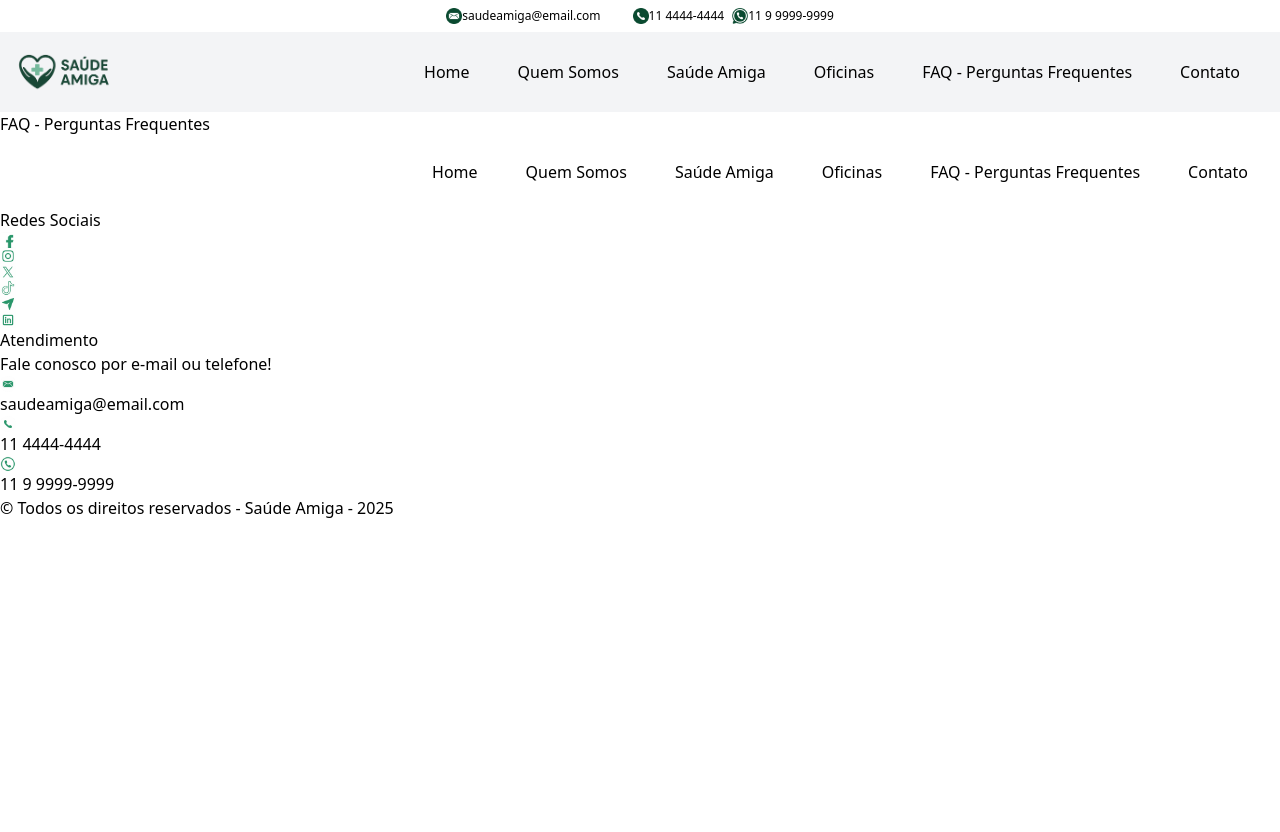
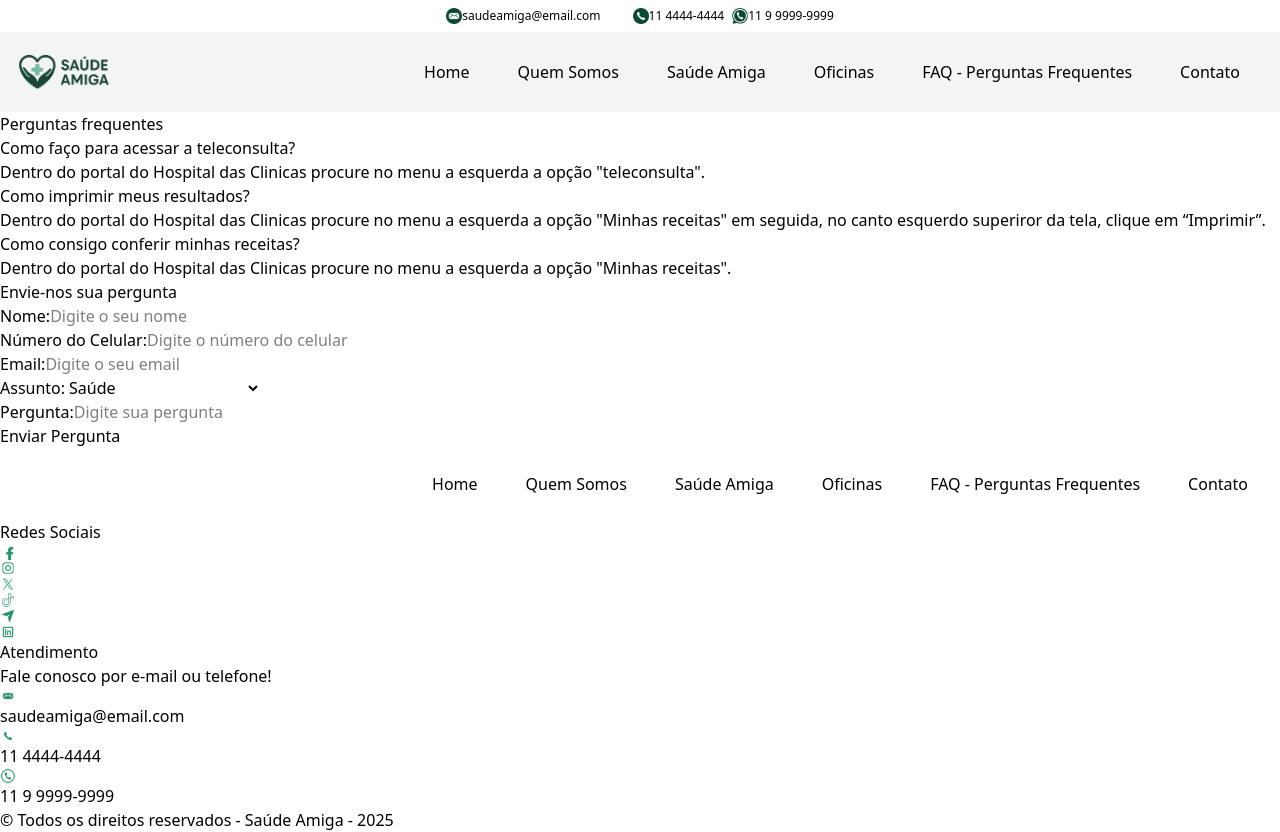
Before and after one commit to saude-amiga/react-amigo, a React (Vite) app: page /perguntas-frequentes in a window 1280 px wide. Before the commit the page ends 800 px from the top, so only its background shows below. Built offline with nearby package versions, Linux system fonts and the light colour scheme.

Commit message:
Incluindo estrutura básica do componente Faq (perguntas frequentes) index.tsx

```diff
--- a/src/routes/Faq/index.tsx
+++ b/src/routes/Faq/index.tsx
@@ -1,7 +1,76 @@
-export default function Faq(){
-    return(
-        <div>
-            <p>FAQ - Perguntas Frequentes</p>
-        </div>
+export default function Faq() {
+    return (
+        <main>
+            <section className="sec-faq">
+                <h2 className="color2">Perguntas frequentes</h2>
+                <div className="faq">
+                    <div className="pergunta">
+                        <h3>Como faço para acessar a teleconsulta?
+                        </h3>
+                    </div>
+                    <div className="resposta">
+                        <p>Dentro do <a href="https://portaldopaciente.hc.fm.usp.br/teleconsulta">portal do Hospital das Clinicas</a> procure no menu a esquerda a opção "teleconsulta". </p>
+                    </div>
+                </div>
+                <div className="faq">
+                    <div className="pergunta">
+                        <h3>Como imprimir meus resultados?</h3>
+                    </div>
+                    <div className="resposta">
+                        <p>Dentro do <a href="https://portaldopaciente.hc.fm.usp.br/resultados">portal do Hospital das Clinicas</a> procure no menu a esquerda a opção "Minhas receitas" em seguida, no canto esquerdo superiror da tela, clique em “Imprimir”.</p>
+                    </div>
+                </div>
+                <div className="faq">
+                    <div className="pergunta">
+                        <h3>Como consigo conferir minhas receitas?</h3>
+                    </div>
+                    <div className="resposta">
+                        <p>Dentro do <a href="https://portaldopaciente.hc.fm.usp.br/receitas">portal do Hospital das Clinicas</a> procure no menu a esquerda a opção "Minhas receitas". </p>
+                    </div>
+                </div>
+            </section>
+
+            <section>
+                <div>
+                    <h2>Envie-nos sua pergunta</h2>
+                    <div>
+                        <form id="formPerg">
+                            <div>
+                                <label htmlFor="idNome">Nome:</label>
+                                <input type="text" name="nome" id="idNome" placeholder="Digite o seu nome" />
+                            </div>
+                            <div>
+                                <label htmlFor="idCelular">Número do Celular:</label>
+                                <input type="tel" name="celular" id="idCelular" placeholder="Digite o número do celular" />
+                            </div>
+                            <div>
+                                <label htmlFor="idEmail">Email:</label>
+                                <input type="text" name="email" id="idEmail" placeholder="Digite o seu email" />
+                            </div>
+                            <div>
+                                <label htmlFor="idAssunto">Assunto:</label>
+                                <select name="assunto" id="idAssunto">
+                                    <option value="saude">Saúde</option>
+                                    <option value="aplicativoHC">Aplicativo HC</option>
+                                    <option value="aplicativoSA">Aplicativo Saúde Amiga</option>
+                                    <option value="assistente-virtual">Assistente Virtual</option>
+                                    <option value="site">Site</option>
+                                    <option value="oficinas">Oficinas</option>
+                                    <option value="outros">Outros</option>
+                                </select>
+                            </div>
+                            <div>
+                                <label htmlFor="idPergunta">Pergunta:</label>
+                                <input type="text" name="pergunta" id="idPergunta" placeholder="Digite sua pergunta" />
+                            </div>
+                            <div>
+                                <button type="submit" id="botaoEnviar" className="botaoenviar">Enviar Pergunta</button>
+                            </div>
+                        </form>
+                    </div>
+                </div>
+            </section>
+        </main>
+
     )
 }
```
